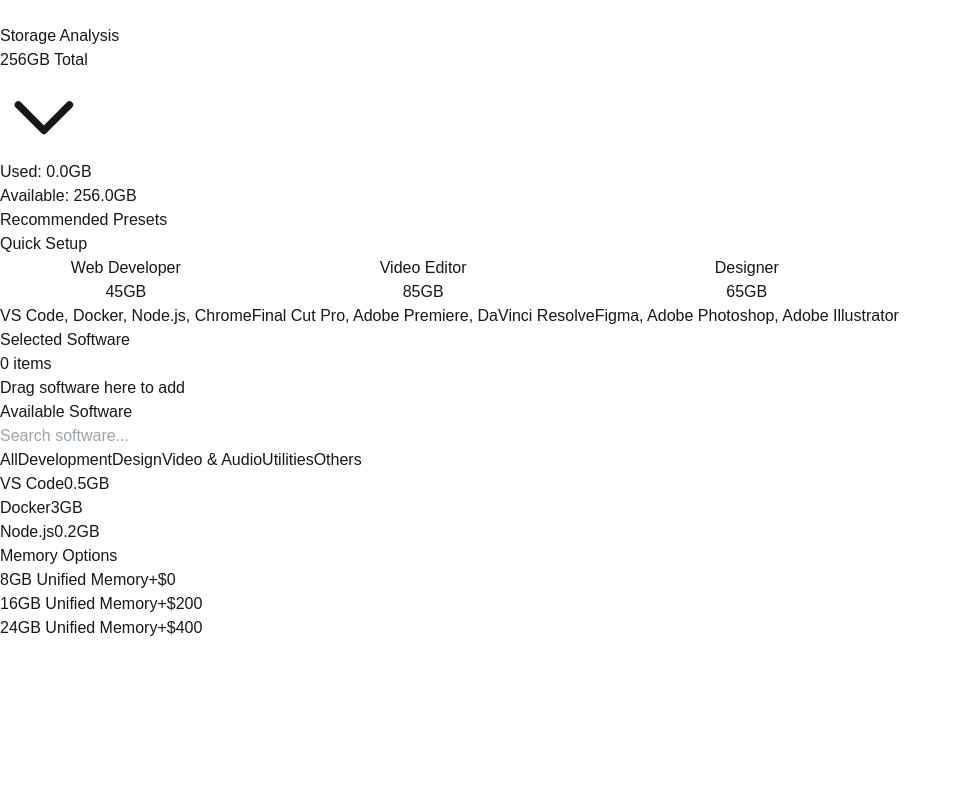
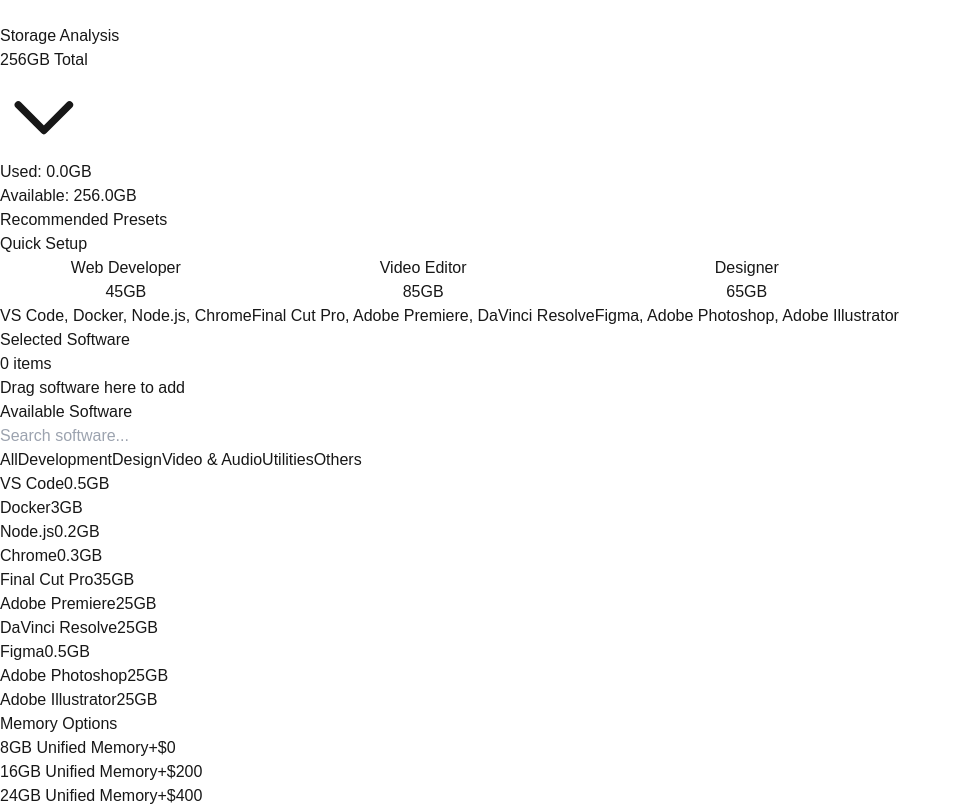
Before and after one commit to zhoudaxia233/ChooseYourMac, a Next.js app in the folder src/: page / in a window 1280 px wide. Shown: the whole page, without its empty margins (0-962 px from the left). Built offline with nearby package versions, Linux system fonts and the light colour scheme.

Commit message:
use a better structured json

```diff
--- a/src/components/HardDriveAnalysis/SoftwareList.js
+++ b/src/components/HardDriveAnalysis/SoftwareList.js
@@ -1,12 +1,12 @@
 import React, { useState, useEffect } from 'react'
 
 const SoftwareList = ({ selectedSoftware, onSoftwareUpdate, searchQuery }) => {
-  const [softwareData, setSoftwareData] = useState({})
-  const [categories, setCategories] = useState({})
+  const [softwareList, setSoftwareList] = useState([])
+  const [categoryList, setCategoryList] = useState([])
   const [draggedSoftware, setDraggedSoftware] = useState(null)
   const [localSearchQuery, setLocalSearchQuery] = useState('')
   const [showAddForm, setShowAddForm] = useState(false)
-  const [activeCategory, setActiveCategory] = useState('Development')
+  const [activeCategory, setActiveCategory] = useState('All')
   const [newSoftware, setNewSoftware] = useState({
     name: '',
     size: '',
@@ -17,37 +17,26 @@
     fetch('/software-data.json')
       .then(response => response.json())
       .then(data => {
-        setSoftwareData(data.software)
-
-        // Initialize categories with data from JSON
-        const allCategories = {
-          All: Object.keys(data.software),
-          ...data.categories,
-          Others: [],
-        }
-
-        // Populate Others category with uncategorized software
-        const categorizedSoftware = new Set(
-          Object.values(data.categories).flat()
-        )
-        allCategories.Others = Object.keys(data.software).filter(
-          software => !categorizedSoftware.has(software)
-        )
-
-        setCategories(allCategories)
+        setSoftwareList(data.software)
+        setCategoryList([
+          { id: 'all', name: 'All', order: 0 },
+          ...data.categories.sort((a, b) => a.order - b.order),
+        ])
       })
       .catch(error => console.error('Error loading software data:', error))
   }, [])
 
-  // Filter available software based on local search and active category
-  const availableSoftware = Object.keys(softwareData).filter(software => {
-    const matchesSearch = software
+  // Filter available software based on search and category
+  const availableSoftware = softwareList.filter(software => {
+    const matchesSearch = software.name
       .toLowerCase()
       .includes(localSearchQuery.toLowerCase())
     const matchesCategory =
-      activeCategory === 'All' || categories[activeCategory]?.includes(software)
+      activeCategory === 'All' || software.category === activeCategory
     return (
-      !selectedSoftware.includes(software) && matchesSearch && matchesCategory
+      !selectedSoftware.includes(software.id) &&
+      matchesSearch &&
+      matchesCategory
     )
   })
 
@@ -84,21 +73,24 @@
     onSoftwareUpdate(newList)
 
     // Check if the removed software was a custom addition
-    const predefinedCategories = Object.entries(categories)
-      .filter(([key]) => key !== 'All' && key !== 'Others')
-      .map(([_, value]) => value)
-      .flat()
-      .filter(s => s !== undefined)
+    const predefinedCategories = categoryList
+      .filter(category => category.name !== 'All' && category.name !== 'Others')
+      .map(category => category.name)
 
-    const isCustomSoftware = !predefinedCategories.includes(softwareToRemove)
+    const removedSoftware = softwareList.find(s => s.id === softwareToRemove)
+    const isCustomSoftware =
+      removedSoftware &&
+      !predefinedCategories.includes(removedSoftware.category)
 
-    // If it was a custom addition, add it to Others category
-    if (isCustomSoftware && !categories.Others.includes(softwareToRemove)) {
-      setCategories(prev => ({
-        ...prev,
-        Others: [...prev.Others, softwareToRemove],
-        All: [...prev.All, softwareToRemove],
-      }))
+    // If it was a custom addition, update its category to Others
+    if (isCustomSoftware) {
+      setSoftwareList(prev =>
+        prev.map(software =>
+          software.id === softwareToRemove
+            ? { ...software, category: 'Others' }
+            : software
+        )
+      )
     }
   }
 
@@ -110,18 +102,17 @@
         ? Number(newSoftware.size)
         : Number(newSoftware.size) / 1024
 
-    setSoftwareData(prev => ({
-      ...prev,
-      [newSoftware.name]: size,
-    }))
+    const newSoftwareItem = {
+      id: newSoftware.name.toLowerCase().replace(/\s+/g, '-'),
+      name: newSoftware.name,
+      category: 'Others',
+      size_in_GB: size,
+      icon: '',
+      description: '',
+    }
 
-    setCategories(prev => ({
-      ...prev,
-      All: [...prev.All, newSoftware.name],
-      Others: [...prev.Others, newSoftware.name],
-    }))
-
-    onSoftwareUpdate([...selectedSoftware, newSoftware.name])
+    setSoftwareList(prev => [...prev, newSoftwareItem])
+    onSoftwareUpdate([...selectedSoftware, newSoftwareItem.id])
     setActiveCategory('All')
     setNewSoftware({ name: '', size: '', unit: 'GB' })
     setLocalSearchQuery('')
@@ -148,6 +139,11 @@
     if (e.target.value) {
       setActiveCategory('All') // Switch to All category when searching
     }
+  }
+
+  // 获取软件详情的辅助函数
+  const getSoftwareDetails = softwareId => {
+    return softwareList.find(s => s.id === softwareId)
   }
 
   return (
@@ -183,9 +179,11 @@
                 Drag software here to add
               </div>
             ) : (
-              selectedSoftware.map(software => (
+              selectedSoftware.map(softwareId => {
+                const software = getSoftwareDetails(softwareId)
+                return software ? (
                   <div
-                  key={software}
+                    key={software.id}
                     className="group flex items-center justify-between p-3
                     bg-white dark:bg-gray-800/50 backdrop-blur-sm
                     rounded-lg border border-gray-200 dark:border-gray-700
@@ -194,17 +192,17 @@
                   >
                     <div className="flex items-center space-x-3">
                       <span className="font-medium text-gray-900 dark:text-gray-100">
-                      {software}
+                        {software.name}
                       </span>
                       <span
                         className="px-2.5 py-1 text-xs font-medium rounded-full
                         bg-gray-100 text-gray-600 dark:bg-gray-800 dark:text-gray-400"
                       >
-                      {softwareData[software]}GB
+                        {software.size_in_GB}GB
                       </span>
                     </div>
                     <button
-                    onClick={() => handleRemove(software)}
+                      onClick={() => handleRemove(software.id)}
                       className="p-2 rounded-full text-gray-400 hover:text-red-500
                         hover:bg-red-50 dark:hover:bg-red-900/30 transition-all
                         opacity-0 group-hover:opacity-100 scale-90 group-hover:scale-100"
@@ -224,7 +222,8 @@
                       </svg>
                     </button>
                   </div>
-              ))
+                ) : null
+              })
             )}
           </div>
         </div>
@@ -255,24 +254,24 @@
 
         {/* Category Tabs */}
         <div className="flex gap-2 overflow-x-auto custom-scrollbar pb-2">
-          {Object.keys(categories).map(category => (
+          {categoryList.map(category => (
             <button
-              key={category}
+              key={category.id}
               onClick={() => {
-                setActiveCategory(category)
+                setActiveCategory(category.name)
                 setLocalSearchQuery('')
               }}
               className={`
                 px-4 py-2 rounded-lg text-sm font-medium whitespace-nowrap
                 transition-colors
                 ${
-                  activeCategory === category && !localSearchQuery
+                  activeCategory === category.name && !localSearchQuery
                     ? 'bg-blue-500 text-white'
-                    : 'bg-gray-100 dark:bg-gray-800 text-gray-600 dark:text-gray-400 hover:bg-gray-200 dark:hover:bg-gray-700'
+                    : 'bg-gray-100 dark:bg-gray-800 text-gray-600 dark:text-gray-400'
                 }
               `}
             >
-              {category}
+              {category.name}
             </button>
           ))}
         </div>
@@ -281,10 +280,9 @@
           {availableSoftware.length > 0 ? (
             availableSoftware.map(software => (
               <div
-                key={software}
+                key={software.id}
                 draggable
-                onDragStart={e => handleDragStart(e, software)}
-                onDragEnd={handleDragEnd}
+                onDragStart={e => handleDragStart(e, software.id)}
                 className="flex items-center justify-between p-3
                   bg-gray-50/50 dark:bg-gray-800/30 backdrop-blur-sm
                   rounded-lg border border-gray-200 dark:border-gray-700
@@ -293,13 +291,13 @@
                   hover:border-gray-300 dark:hover:border-gray-600"
               >
                 <span className="font-medium text-gray-900 dark:text-gray-100">
-                  {software}
+                  {software.name}
                 </span>
                 <span
                   className="px-2.5 py-1 text-xs font-medium rounded-full
                   bg-gray-100 text-gray-600 dark:bg-gray-800 dark:text-gray-400"
                 >
-                  {softwareData[software]}GB
+                  {software.size_in_GB}GB
                 </span>
               </div>
             ))
--- a/src/public/software-data.json
+++ b/src/public/software-data.json
@@ -1,42 +1,116 @@
 {
-    "categories": {
-        "Development": [
-            "VS Code",
-            "Docker",
-            "Node.js",
-            "Git",
-            "Python"
-        ],
-        "Design": [
-            "Figma",
-            "Adobe Photoshop",
-            "Adobe Illustrator",
-            "Sketch"
-        ],
-        "Video & Audio": [
-            "Final Cut Pro",
-            "Adobe Premiere",
-            "Audacity",
-            "OBS Studio"
-        ],
-        "Utilities": [
-            "Chrome",
-            "Spotify",
-            "Slack",
-            "Discord",
-            "Zoom"
-        ]
-    },
-    "software": {
-        "VS Code": 0.5,
-        "Docker": 3,
-        "Node.js": 0.2,
-        "Chrome": 0.3,
-        "Final Cut Pro": 35,
-        "Adobe Premiere": 25,
-        "DaVinci Resolve": 25,
-        "Figma": 0.5,
-        "Adobe Photoshop": 25,
-        "Adobe Illustrator": 25
-    }
+    "software": [
+        {
+            "id": "vscode",
+            "name": "VS Code",
+            "category": "Development",
+            "size_in_GB": 0.5,
+            "icon": "",
+            "description": "Lightweight but powerful source code editor"
+        },
+        {
+            "id": "docker",
+            "name": "Docker",
+            "category": "Development",
+            "size_in_GB": 3,
+            "icon": "",
+            "description": "Containerization platform"
+        },
+        {
+            "id": "nodejs",
+            "name": "Node.js",
+            "category": "Development",
+            "size_in_GB": 0.2,
+            "icon": "",
+            "description": "JavaScript runtime environment"
+        },
+        {
+            "id": "chrome",
+            "name": "Chrome",
+            "category": "Utilities",
+            "size_in_GB": 0.3,
+            "icon": "",
+            "description": "Web browser by Google"
+        },
+        {
+            "id": "finalcutpro",
+            "name": "Final Cut Pro",
+            "category": "Video & Audio",
+            "size_in_GB": 35,
+            "icon": "",
+            "description": "Professional video editing software"
+        },
+        {
+            "id": "premiere",
+            "name": "Adobe Premiere",
+            "category": "Video & Audio",
+            "size_in_GB": 25,
+            "icon": "",
+            "description": "Professional video editing software"
+        },
+        {
+            "id": "davinci",
+            "name": "DaVinci Resolve",
+            "category": "Video & Audio",
+            "size_in_GB": 25,
+            "icon": "",
+            "description": "Professional video editing software"
+        },
+        {
+            "id": "figma",
+            "name": "Figma",
+            "category": "Design",
+            "size_in_GB": 0.5,
+            "icon": "",
+            "description": "Collaborative design tool"
+        },
+        {
+            "id": "photoshop",
+            "name": "Adobe Photoshop",
+            "category": "Design",
+            "size_in_GB": 25,
+            "icon": "",
+            "description": "Image editing software"
+        },
+        {
+            "id": "illustrator",
+            "name": "Adobe Illustrator",
+            "category": "Design",
+            "size_in_GB": 25,
+            "icon": "",
+            "description": "Vector graphics editor"
+        }
+    ],
+    "categories": [
+        {
+            "id": "development",
+            "name": "Development",
+            "icon": "",
+            "order": 1
+        },
+        {
+            "id": "design",
+            "name": "Design",
+            "icon": "",
+            "order": 2
+        },
+        {
+            "id": "video-audio",
+            "name": "Video & Audio",
+            "icon": "",
+            "order": 3
+        },
+        {
+            "id": "utilities",
+            "name": "Utilities",
+            "icon": "",
+            "order": 4
+        },
+        {
+            "id": "others",
+            "name": "Others",
+            "icon": "",
+            "order": 5
+        }
+    ]
 }
```
Lines whose indentation alone changed are shown as unchanged.
